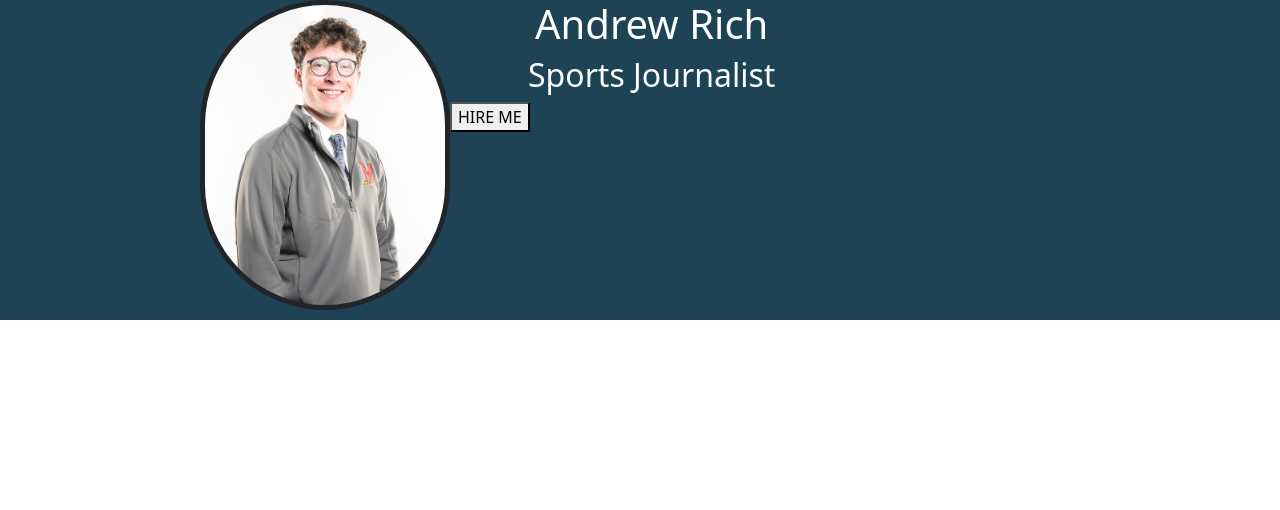
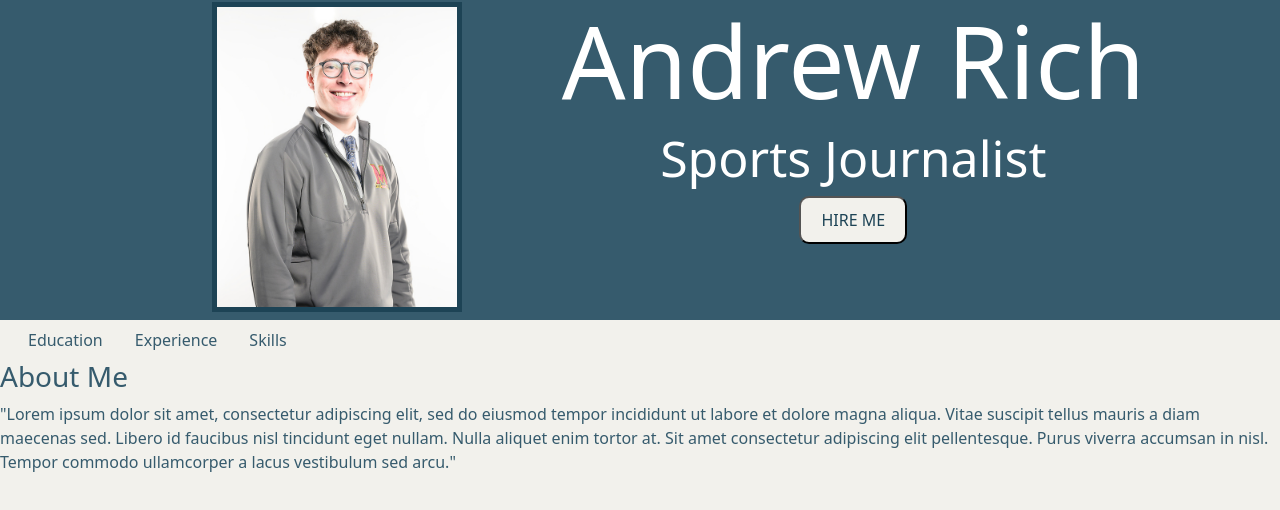
Before and after one commit to Andrewjrich20/Arich-JOUR352, a plain HTML site: page online-portfolio/index.html in a window 1280 px wide. Drawn offline with nearby package versions, Linux system fonts and the light colour scheme.

Commit message:
made changes

```diff
--- a/online-portfolio/index.html
+++ b/online-portfolio/index.html
@@ -9,42 +9,57 @@
 <link rel="preconnect" href="https://fonts.gstatic.com" crossorigin>
 <link href="https://fonts.googleapis.com/css2?family=Montserrat&family=Raleway&display=swap" rel="stylesheet">
 
-    <link href="style.css" rel="stylesheet">
-
 <link href="https://cdn.jsdelivr.net/npm/bootstrap@5.0.1/dist/css/bootstrap.min.css" rel="stylesheet" integrity="sha384-+0n0xVW2eSR5OomGNYDnhzAbDsOXxcvSN1TPprVMTNDbiYZCxYbOOl7+AMvyTG2x" crossorigin="anonymous">
 <script src="https://cdn.jsdelivr.net/npm/bootstrap@5.0.1/dist/js/bootstrap.bundle.min.js" integrity="sha384-gtEjrD/SeCtmISkJkNUaaKMoLD0//ElJ19smozuHV6z3Iehds+3Ulb9Bn9Plx0x4" crossorigin="anonymous"></script>
 <link rel="stylesheet" href="https://cdn.jsdelivr.net/npm/bootstrap-icons@1.5.0/font/bootstrap-icons.css">
+
+<link href="style.css" rel="stylesheet">
+
 </head>
 
 <body>
 
-<div class="container-fluid">
+<div class="container-fluid" id="topper">
 
-      <div class="row">
-
-     </div>
-
-      </div>
-
- <div id="topper">
-
-     <div class="col-sm-4">
+    <div class="row">
+      <div class="col-sm-4">
               <img src="Profile-pic-1.JPG" alt="Andrew Rich Headshot">
-
-          </div>
+           </div>
 
           <div class="col-sm-8">
              <h1>Andrew Rich</h1>
              <h2>Sports Journalist</h2>
              <div id="button-container"><button>HIRE ME</button></div>
-
          </div>
 
     </div>
 
+</div>
+
+ <div class="container-fluid">
+
+     <div class="row">
+         <div class="col">
+
+    <ul class="nav">
+  <li class="nav-item">
+    <a class="nav-link" href="#education">Education</a>
+  </li>
+  <li class="nav-item">
+    <a class="nav-link" href="#experience">Experience</a>
+  </li>
+  <li class="nav-item">
+    <a class="nav-link" href="#skills">Skills</a>
+  </li>
+</ul>
+         </div>
+     </div>
+</div>
+
+
+ <h3>About Me</h3>
+    <p>"Lorem ipsum dolor sit amet, consectetur adipiscing elit, sed do eiusmod tempor incididunt ut labore et dolore magna aliqua. Vitae suscipit tellus mauris a diam maecenas sed. Libero id faucibus nisl tincidunt eget nullam. Nulla aliquet enim tortor at. Sit amet consectetur adipiscing elit pellentesque. Purus viverra accumsan in nisl. Tempor commodo ullamcorper a lacus vestibulum sed arcu."</p>
+
 
 </body>
-
-
-
 </html>
--- a/online-portfolio/style.css
+++ b/online-portfolio/style.css
@@ -1,28 +1,62 @@
+body{
+    background-color:#f2f1ec;
+}
+
 img{
     width:250px;
-    border-radius:500px;
     float:left;
-    margin-left:200px;
-    border:5px solid
+    margin:2px 0px 2px 200px;
+    border:5px solid #1d4355;
 
 }
 
 #topper{
     height:320px;
-    background-color:#1d4355;
+    background-color:#365b6d;
 }
 
 button{
+    background-color:#f2f1ec;
+    color:#1d4355;
+    border-radius:10px;
+    padding:10px 20px 10px 20px;
+}
+
+
+
+#button-container{
     text-align:center;
 }
 
+button:hover{
+    background-color:#289dd2;
+}
 
 h1{
     text-align:center;
     color:white;
+    font-size:100px;
 }
 
 h2{
     text-align:center;
     color:white;
+    font-size:50px;
 }
+
+h3{
+    color:#365b6d;
+}
+
+.nav a{
+    color:#365b6d;
+}
+
+.nav a:hover{
+    color:black;
+}
+
+p{
+    color:#365b6d;
+    text-align:left;
+}
```
